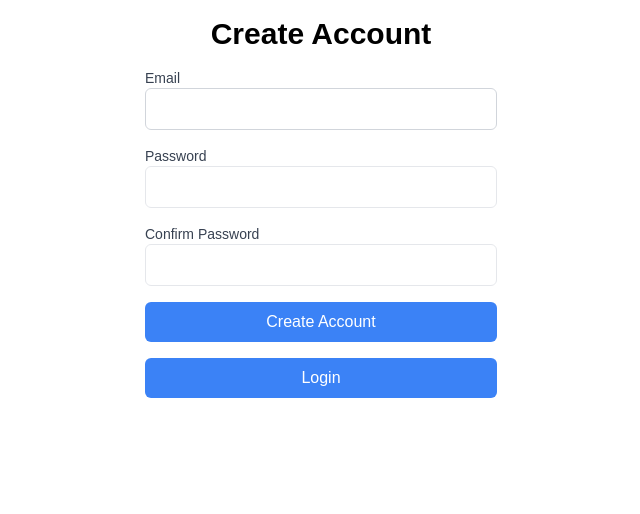
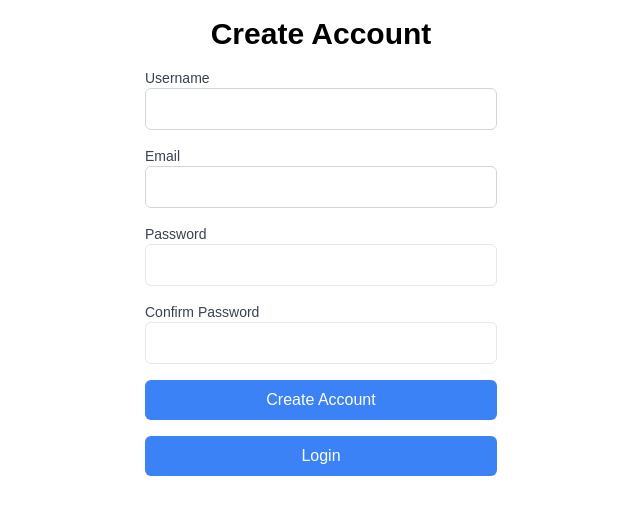
Before and after one commit to Tanaka878/CommunityForumApp, a Next.js app: page /components/SignUp in a window 1280 px wide. Shown: the top 514 px of the page, without its empty margins (319-959 px from the left). Built offline with nearby package versions, Linux system fonts and the light colour scheme.

Commit message:
adding the username field

```diff
--- a/src/app/components/SignUp/page.tsx
+++ b/src/app/components/SignUp/page.tsx
@@ -7,6 +7,7 @@ import React, { useState, useEffect } from 'react'
 const SignUp= () => {
   const [email, setEmail] = useState('')
   const [password, setPassword] = useState('')
+  const [firstName, setFirstName]  = useState('')
   const[confirmPassword, setConfirmPassword] = useState('')
   const [error, setError] = useState('')
   const router = useRouter()
@@ -30,7 +31,7 @@ const SignUp= () => {
   const handleSubmit = async (e: React.FormEvent) => {
     e.preventDefault()
 
-    const credentials = { email, password }
+    const credentials = { email, password ,firstName}
 
     if(password === confirmPassword){
         try {
@@ -71,6 +72,22 @@ const SignUp= () => {
       <h1 className="text-3xl font-extrabold text-center slide-in opacity-0 translate-x-full">Create Account</h1>
 
       <form onSubmit={handleSubmit} className="mt-4">
+      <div className="mb-4">
+          <label htmlFor="firstName" className="block text-sm font-medium text-gray-700 slide-in opacity-0 translate-x-full">Username</label>
+          <input
+
+            type="text"
+            id="firstName"
+            name="firstName"
+            value={firstName}
+            onChange={(e) => setFirstName(e.target.value)}
+            className="w-full p-2 border border-gray-300 rounded-md slide-in opacity-0 translate-x-full"
+            required
+          />
+        </div>
+
+
+
         <div className="mb-4">
           <label htmlFor="email" className="block text-sm font-medium text-gray-700 slide-in opacity-0 translate-x-full">Email</label>
           <input
```
